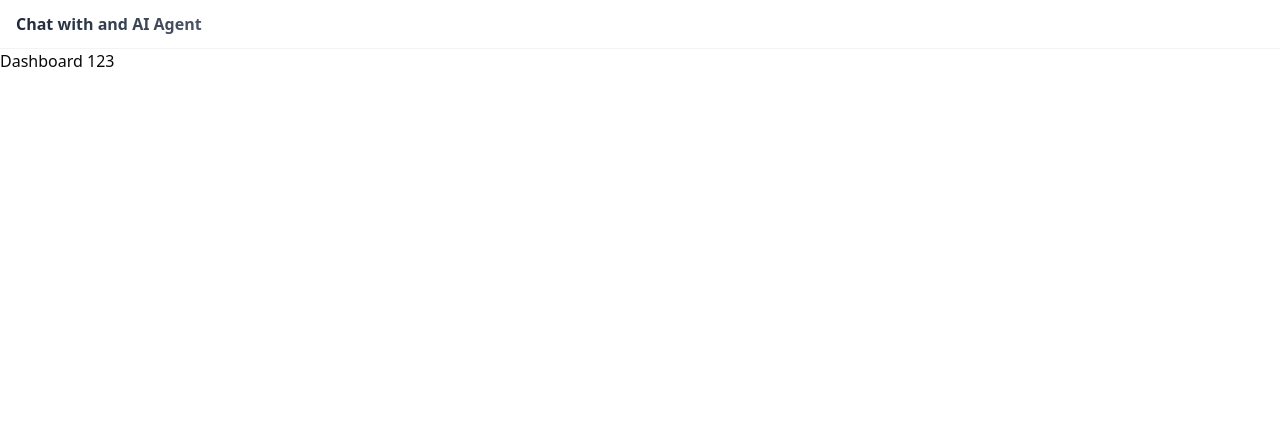
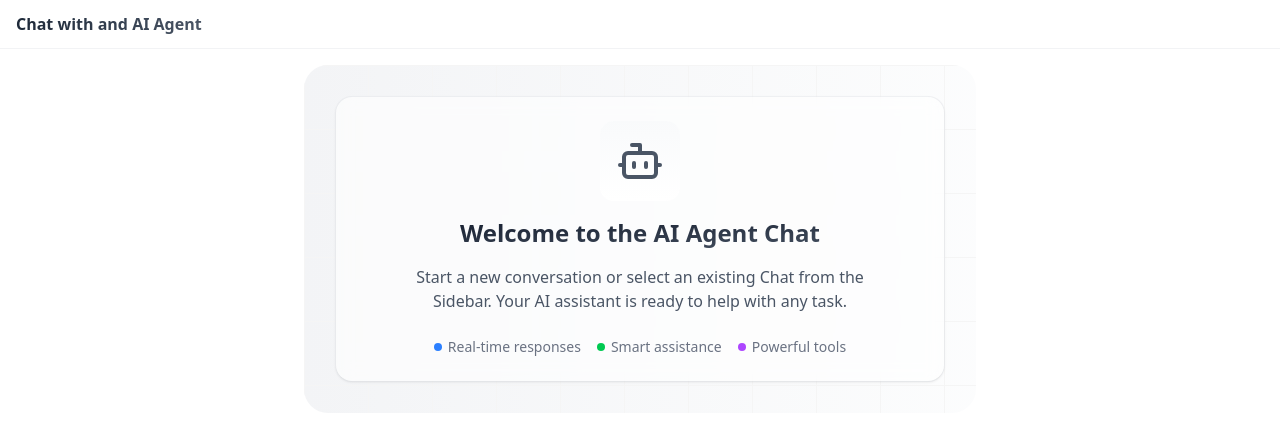
Before and after one commit to MatiasDevop/ai-agent-app, a Next.js app: page /dashboard in a window 1280 px wide. Shown: the top 424 px of the page. Built offline with nearby package versions, Linux system fonts and the light colour scheme; no server answers.

Commit message:
fix: message sections and loading skeleton

```diff
--- /dev/null
+++ b/app/dashboard/chat/[chatId]/loading.tsx
@@ -0,0 +1,57 @@
+export default function Loading() {
+  // Generate random number between 2 and 6
+  const numMessages = Math.floor(Math.random() * 5) + 2;
+
+  return (
+    <div className="flex-1 overflow-hidden bg-gray-50">
+      {/* Messages section */}
+      <div className="h-[calc(100vh-65px)] flex flex-col">
+        <div className="flex-1 overflow-y-auto p-4">
+          <div className="max-w-4xl mx-auto space-y-8">
+            {[...Array(numMessages)].map((_, i) => (
+              <div
+                key={i}
+                className={`flex ${
+                  i % 2 === 0 ? "justify-end" : "justify-start"
+                }`}
+              >
+                <div
+                  className={`w-2/3 rounded-2xl p-4 ${
+                    i % 2 === 0
+                      ? "bg-blue-600/10 rounded-br-none"
+                      : "bg-white rounded-bl-none border border-gray-200"
+                  }`}
+                >
+                  <div className="space-y-3">
+                    <div
+                      className={`h-4 animate-pulse rounded w-[90%] ${
+                        i % 2 === 0 ? "bg-white/40" : "bg-gray-200"
+                      }`}
+                    />
+                    <div
+                      className={`h-4 animate-pulse rounded w-[75%] ${
+                        i % 2 === 0 ? "bg-white/40" : "bg-gray-200"
+                      }`}
+                    />
+                    <div
+                      className={`h-4 animate-pulse rounded w-[60%] ${
+                        i % 2 === 0 ? "bg-white/40" : "bg-gray-200"
+                      }`}
+                    />
+                  </div>
+                </div>
+              </div>
+            ))}
+          </div>
+        </div>
+
+        {/* Input section */}
+        <div className="border-t bg-white p-4">
+          <div className="max-w-4xl mx-auto">
+            <div className="h-12 bg-gray-100 rounded-full animate-pulse" />
+          </div>
+        </div>
+      </div>
+    </div>
+  );
+}
--- /dev/null
+++ b/app/dashboard/chat/[chatId]/page.tsx
@@ -0,0 +1,25 @@
+import { Id } from "@/convex/_generated/dataModel";
+import { getConvexClient } from "@/lib/convex";
+import { auth } from "@clerk/nextjs/server";
+import { redirect } from "next/navigation";
+
+interface ChatPageProps {
+  params: Promise<{ chatId: Id<"chats"> }>;
+}
+
+async function ChatPage({ params }: ChatPageProps) {
+  const { chatId } = await params;
+
+  //Get user authenticated
+  const { userId } = await auth();
+
+  if (!userId) {
+    redirect("/");
+  }
+
+  const convex = getConvexClient();
+
+  return <div>CHat page {chatId}</div>;
+}
+
+export default ChatPage;
--- a/app/dashboard/page.tsx
+++ b/app/dashboard/page.tsx
@@ -1,5 +1,44 @@
+import { BotIcon } from "lucide-react";
+
 function DashboardPage() {
-  return <div>Dashboard 123</div>;
+  return (
+    <div className="flex-1 flex items-center justify-center p-4">
+      <div className="relative max-w-2xl w-full">
+        {/* Decorative elements */}
+        <div className="absolute inset-0 -z-10 bg-gradient-to-r from-gray-100 to-gray-50/50 rounded-3xl"></div>
+        <div className="absolute inset-0 -z-10 bg-[linear-gradient(to_right,#f5f5f5_1px,transparent_1px),linear-gradient(to_bottom,#f5f5f5_1px,transparent_1px)] bg-[size:4rem_4rem] rounded-3xl"></div>
+
+        <div className="relative space-y-6 p-8 text-center">
+          <div className="bg-white/60 backdrop-blur-sm shadow-sm ring-1 ring-gray-200/50 rounded-2xl p-6 space-y-4">
+            <div className="bg-gradient-to-b from-gray-50 to-white rounded-xl p-4 inline-flex">
+              <BotIcon className="w-12 h-12 text-gray-600" />
+            </div>
+            <h2 className="text-2xl font-semibold bg-gradient-to-br from-gray-900 to-gray-600 bg-clip-text text-transparent">
+              Welcome to the AI Agent Chat
+            </h2>
+            <p className="text-gray-600 max-w-md mx-auto">
+              Start a new conversation or select an existing Chat from the
+              Sidebar. Your AI assistant is ready to help with any task.
+            </p>
+            <div className="pt-2 flex justify-center gap-4 text-sm text-gray-500">
+              <div className="flex items-center gap-1.5">
+                <div className="w-2 h-2 rounded-full bg-blue-500"></div>
+                Real-time responses
+              </div>
+              <div className="flex items-center gap-1.5">
+                <div className="w-2 h-2 rounded-full bg-green-500"></div>
+                Smart assistance
+              </div>
+              <div className="flex items-center gap-1.5">
+                <div className="w-2 h-2 rounded-full bg-purple-500"></div>
+                Powerful tools
+              </div>
+            </div>
+          </div>
+        </div>
+      </div>
+    </div>
+  );
 }
 
 export default DashboardPage;
--- a/components/ChatRow.tsx
+++ b/components/ChatRow.tsx
@@ -15,10 +15,6 @@ function ChatRow({
     router.push(`/dashboard/chat/${chat._id}`);
   };
 
-  //   const handleDelete = () => {
-  //     onDelete(chat._id);
-  //   };
-  //last parte 2:07
   return (
     <div
       className="group rounded-xl border border-gray-200/30 bg-white/50 backdrop-blur-sm hover:bg-white/80
--- a/convex/_generated/api.d.ts
+++ b/convex/_generated/api.d.ts
@@ -14,6 +14,7 @@ import type {
   FunctionReference,
 } from "convex/server";
 import type * as chats from "../chats.js";
+import type * as messages from "../messages.js";
 
 /**
  * A utility for referencing Convex functions in your app's API.
@@ -25,6 +26,7 @@ import type * as chats from "../chats.js";
  */
 declare const fullApi: ApiFromModules<{
   chats: typeof chats;
+  messages: typeof messages;
 }>;
 export declare const api: FilterApi<
   typeof fullApi,
--- a/convex/messages.ts
+++ b/convex/messages.ts
@@ -0,0 +1,62 @@
+import { v } from "convex/values";
+import { mutation, query } from "./_generated/server";
+
+export const list = query({
+    args: {
+        chatId: v.id("chats"),
+    },
+    handler: async (ctx, args) => {
+
+        const messages = await ctx.db
+        .query("messages")
+        .withIndex("by_chat", (q) => q.eq("chatId", args.chatId))
+        .order("asc")
+        .collect();
+
+        return messages;
+    },
+})
+
+export const create = mutation({
+    args: {
+        chatId: v.id("chats"),
+        content: v.string(),
+    },
+    handler: async (ctx, args) => {
+        // Save the user message with the preserved newLines
+        const messageId = await ctx.db.insert("messages", {
+            chatId: args.chatId,
+            content: args.content.replace(/^\s+|\s+$/g, ""),
+            role: "user",
+            createdAt: Date.now(),
+        });
+
+        return messageId;
+    },
+});
+
+export const store = mutation({
+    args: {
+        chatId: v.id("chats"),
+        content: v.string(),
+        role: v.union(v.literal("user"), v.literal("assistant")),
+    },
+    handler: async (ctx, args) => {
+        // Store message with the preserved newLines and HTML
+        const messageId = await ctx.db.insert("messages", {
+            chatId: args.chatId,
+            content: args.content
+            .replace(/\n/g, "\\n")
+            // Dont escape HTML - we'all trust the content since it's generated by our own system
+            .replace(/\\/g, "\\\\"), // Only escape backslashes
+            role: args.role,
+            createdAt: Date.now(),
+        });
+
+        return messageId;
+    },
+})
+
+export const getLastMessage = query({
+
+})
--- /dev/null
+++ b/lib/convex.ts
@@ -0,0 +1,5 @@
+import { ConvexHttpClient } from "convex/browser"
+
+export const getConvexClient = () => {
+    return new ConvexHttpClient(process.env.NEXT_PUBLIC_CONVEX_URL!);
+}
```
